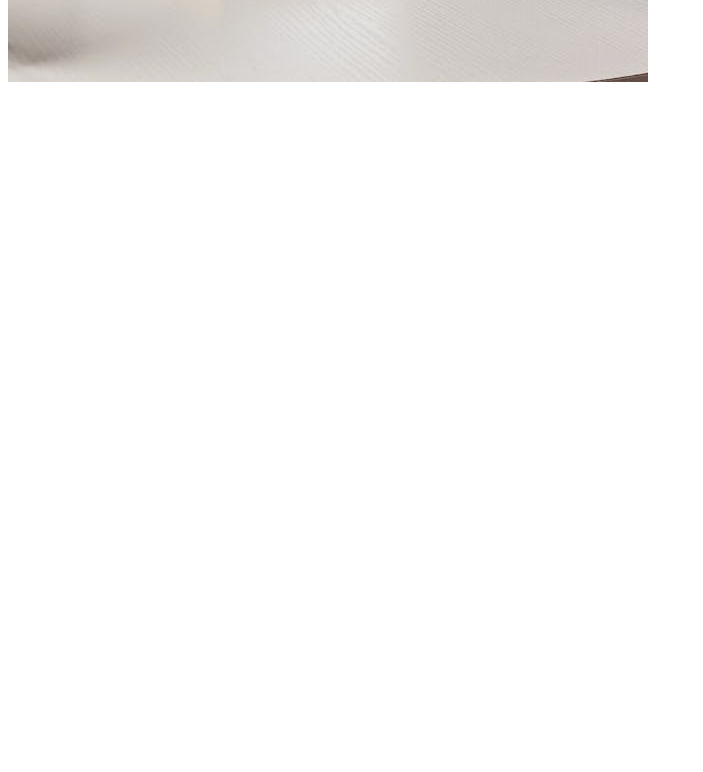
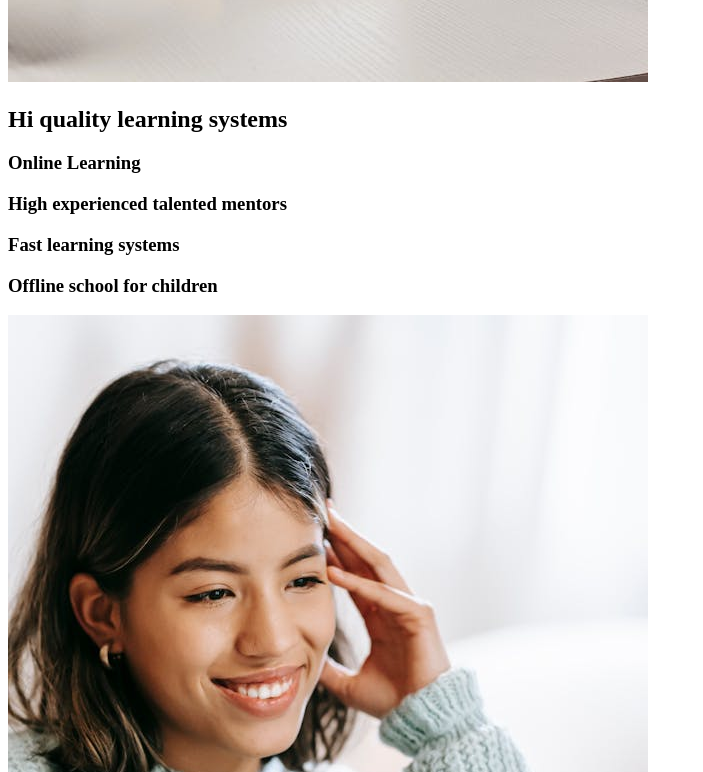
Before and after one commit to KhBobomurod/interactive-react-elearning, a React (Create React App) app: page / in a window 1280 px wide. Shown: the part 1048-1820 px from the top of the page, without its empty margins (0-703 px from the left). Before the commit the page ends 1142 px from the top, so only its background shows below. Built offline with nearby package versions, Linux system fonts and the light colour scheme.

Commit message:
benefits section completed

```diff
--- /dev/null
+++ b/src/components/BenifetsSection.js
@@ -0,0 +1,22 @@
+import React from "react";
+// import images
+import homeIntro2 from "../img/home-intro2.jpg";
+
+const BenifetsSection = () => {
+  return (
+    <div className="benifets">
+      <div className="description">
+        <h2>Hi quality learning systems</h2>
+        <div className="benefit">
+          <h3>Online Learning</h3>
+          <h3>High experienced talented mentors</h3>
+          <h3>Fast learning systems</h3>
+          <h3>Offline school for children</h3>
+        </div>
+      </div>
+      <img src={homeIntro2} alt="a girl in the library" />
+    </div>
+  );
+};
+
+export default BenifetsSection;
--- a/src/pages/AbuotUs.js
+++ b/src/pages/AbuotUs.js
@@ -1,11 +1,14 @@
 import React from "react";
+// import components
 import AboutSection from "../components/AboutSection";
+import BenifetsSection from "../components/BenifetsSection";
 
 const AboutUs = () => {
   return (
-    <div>
+    <>
       <AboutSection />
-    </div>
+      <BenifetsSection />
+    </>
   );
 };
 
```
Also changed, not shown: src/img/home-intro2.jpg (added).
